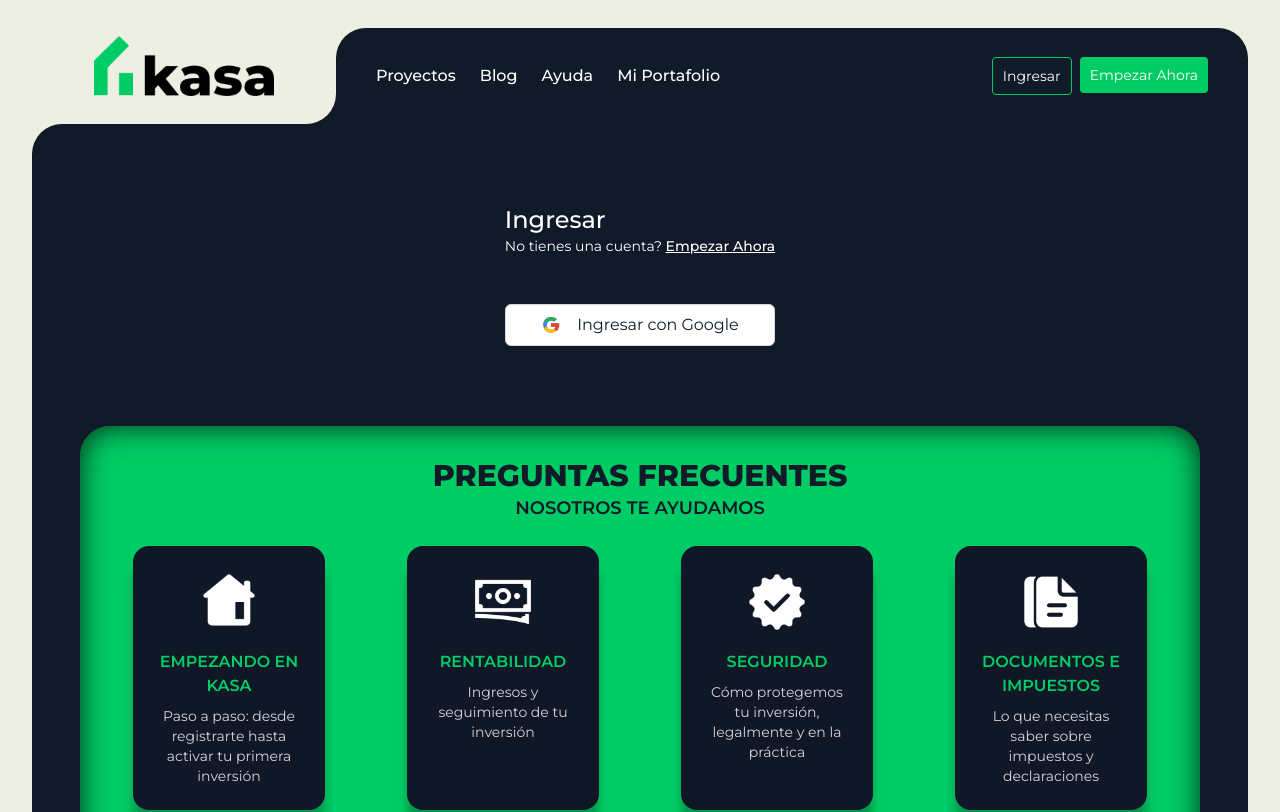
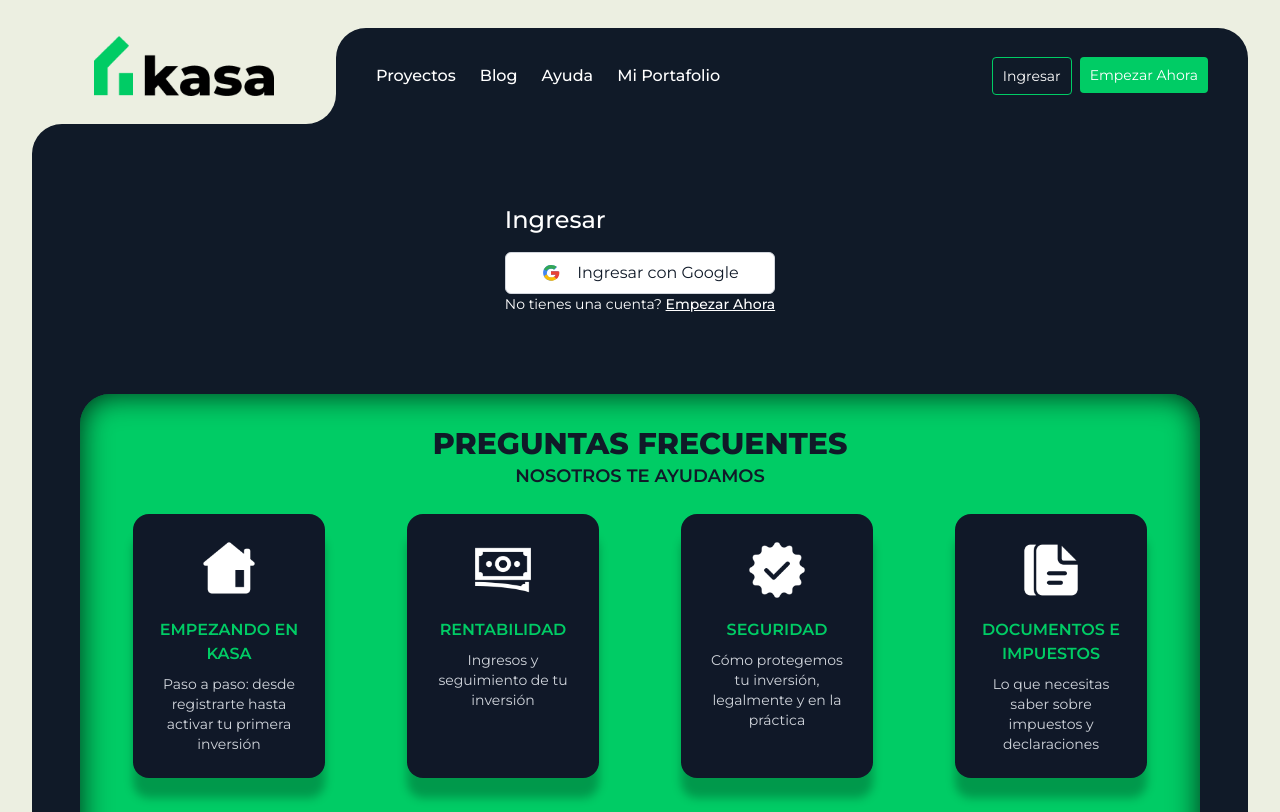
Before and after one commit to vbuselli/kasa-front-launch, a Next.js app: page /sign-in in a window 1280 px wide. Shown: the top 812 px of the page. Built offline with nearby package versions, Linux system fonts and the light colour scheme; no server answers.

Commit message:
font sizes, and logo size

```diff
--- a/src/app/(auth-pages)/sign-in/page.tsx
+++ b/src/app/(auth-pages)/sign-in/page.tsx
@@ -8,14 +8,9 @@
   return (
     <form className="flex-1 flex flex-col min-w-64">
       <h1 className="text-2xl font-medium">Ingresar</h1>
-      <p className="text-sm">
-        No tienes una cuenta?{" "}
-        <Link className="font-medium underline" href="/sign-up">
-          Empezar Ahora
-        </Link>
-      </p>
 
-      <div className="flex flex-col gap-2 [&>input]:mb-3 mt-8">
+
+      <div className="flex flex-col">
         {/*
         <label htmlFor="email">Email</label>
         <input
@@ -78,6 +73,12 @@
           </button>
         </div>
       </div>
+      <p className="text-sm">
+        No tienes una cuenta?{" "}
+        <Link className="font-medium underline" href="/sign-up">
+          Empezar Ahora
+        </Link>
+      </p>
     </form>
   );
 }
--- a/src/app/(auth-pages)/sign-up/page.tsx
+++ b/src/app/(auth-pages)/sign-up/page.tsx
@@ -71,14 +71,9 @@
         action={signUpAction}
       >
         <h1 className="text-2xl font-medium">Empezar Ahora</h1>
-        <p className="text-sm text">
-          Ya tienes una cuenta?{" "}
-          <Link className="text-primary font-medium underline" href="/sign-in">
-            Ingresar
-          </Link>
-        </p>
 
-        <div className="flex flex-col gap-2 [&>input]:mb-3 mt-8">
+
+        <div className="flex flex-col">
           {/*
           <label htmlFor="email">Email</label>
           <input
@@ -157,6 +152,12 @@
             </button>
           </div>
         </div>
+        <p className="text-sm text">
+          Ya tienes una cuenta?{" "}
+          <Link className="text-primary font-medium underline" href="/sign-in">
+            Ingresar
+          </Link>
+        </p>
       </form>
     </>
   );
--- a/src/components/InvestmentCheckoutCard.tsx
+++ b/src/components/InvestmentCheckoutCard.tsx
@@ -191,8 +191,8 @@
             </div>
             <span className="font-bold text-nowrap">
               {formatCurrency(
-                (rent_roi * project_duration * investmentAmount) +
-                (Math.pow((1 + apreciation_roi), project_duration) - 1) * investmentAmount
+                ((rent_roi / 100) * project_duration * investmentAmount) +
+                (Math.pow((1 + apreciation_roi / 100), project_duration) - 1) * investmentAmount
               )}
             </span>
           </div>
```
